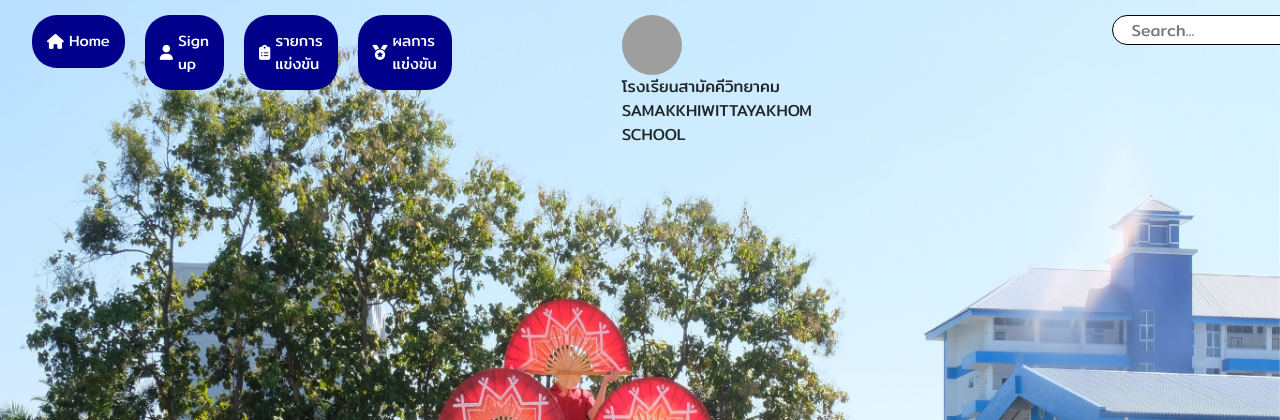
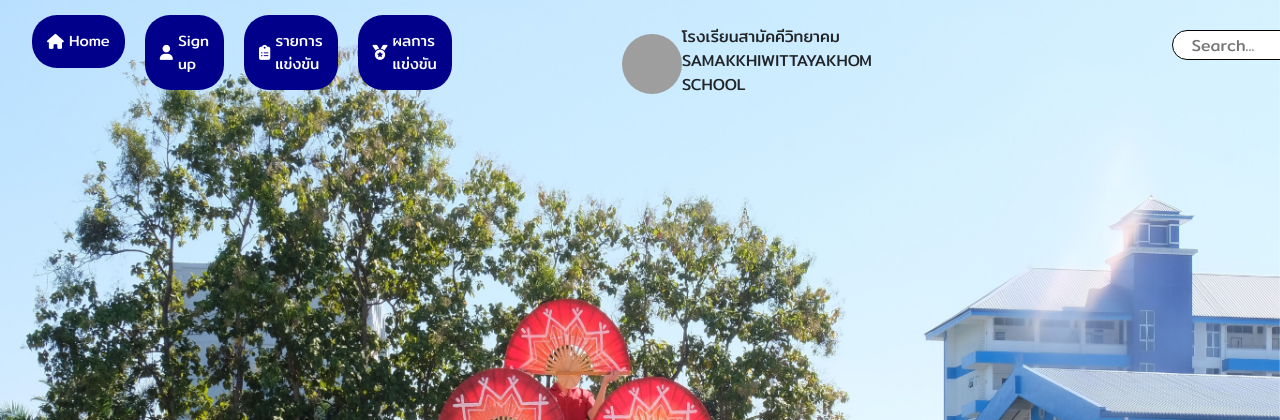
Before and after one commit to bluemzzn/sport-day-real-, a PHP site: page / in a window 1280 px wide. Shown: the top 420 px of the page. Run offline with PHP 8.4, Linux system fonts and the light colour scheme; some libraries are stand-ins or nearby versions; grey boxes are pictures that could not be loaded.

Commit message:
Update styles.css

```diff
--- a/styles.css
+++ b/styles.css
@@ -6,10 +6,10 @@
     font-family: "Mitr", sans-serif;
 }
 nav{
-    margin: 0 auto;
+
     z-index: 999;
     position: fixed;
-    padding: 15px 20px 0px 0px;
+    padding: 15px 15px 0px 0px;
     top: 0;
     left: 0;
     display: flex;
@@ -23,6 +23,10 @@ nav.sticky{
     padding-bottom: 1px;
     padding-top: 10px;
     box-shadow: 3px 3px 5px rgba(0, 0, 0, 0.1);
+
+    .title p{
+        color: white;
+    }
 }
 
 .menu ul{
@@ -56,6 +60,10 @@ nav.sticky{
     margin-right: 5px;
 }
 
+.logo{
+    display: flex;
+    align-items: center;
+}
 .logo img{
     border-radius: 100%;
     display: flex;
@@ -63,11 +71,15 @@ nav.sticky{
     align-items: center;
 }
 
+.title{
+    margin-top: 10px;
+}
+
 .search{
     position: relative;
     display: inline-block;
     margin-left: 300px;
-
+    margin-top: 15px;
 }
 
 .search-icon{
```
